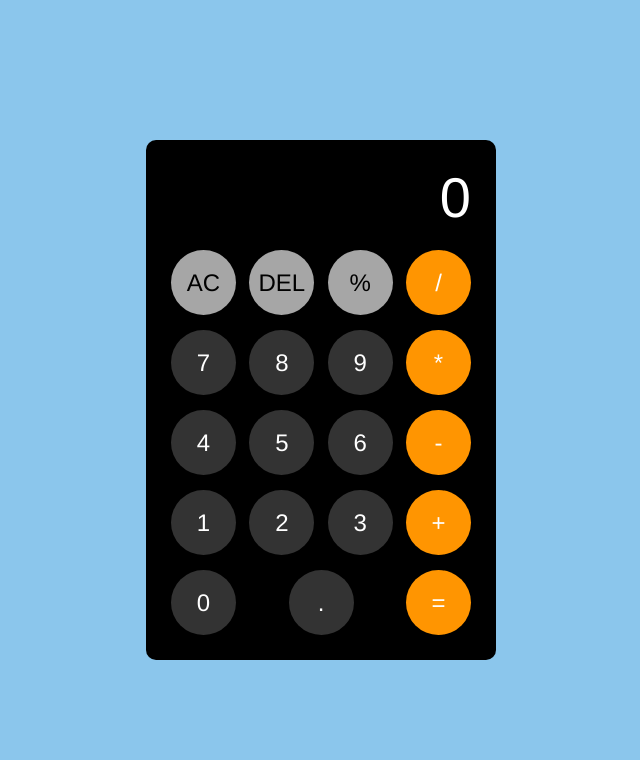
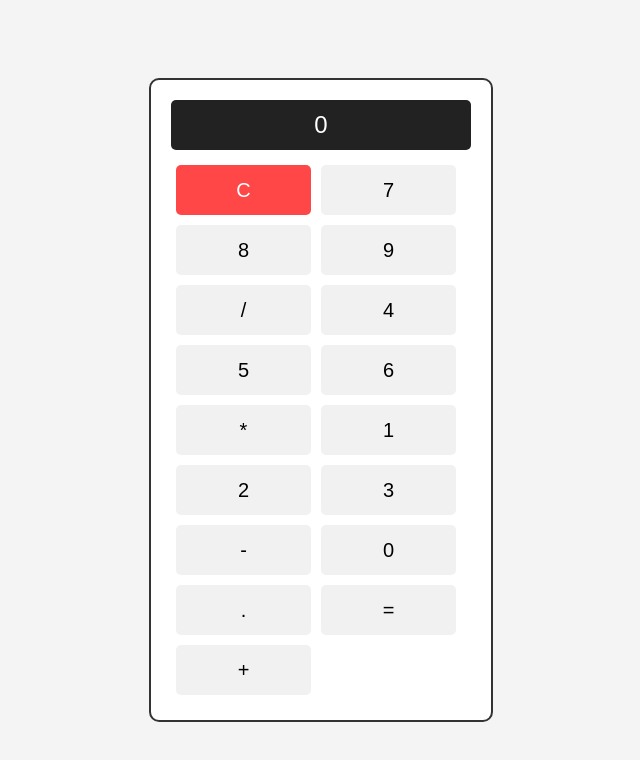
Before and after one commit to AKWANA686/Project-Calculator, a plain HTML site: page index.html in a window 1280 px wide. Shown: the whole page, without its empty margins (319-959 px from the left). Drawn offline with Linux system fonts and the light colour scheme.

Commit message:
A finished project for HOW TO MAKE A CALCULATOR

```diff
--- a/index.html
+++ b/index.html
@@ -7,33 +7,27 @@
     <link rel="stylesheet" href="style.css">
 </head>
 <body>
-    <div class="container">
-        <div class="calc-text">
-            <p name="user-input" id="user-input">0</p>
+    <div class="calculator">
+        <div class="display" id="display">0
         </div>
-        <div class="calc-keys">
-            <button type="button" class="key-others operations">AC</button>
-            <button type="button" class="key-others operations">DEL</button>
-            <button type="button" class="key-others operations">%</button>
-            <button type="button" class="key-operate operations">/</button>
-            <button type="button" class="numbers">7</button>
-            <button type="button" class="numbers">8</button>
-            <button type="button" class="numbers">9</button>
-            <button type="button" class="key-operate operations">*</button>
-            <button type="button" class="numbers">4</button>
-            <button type="button" class="numbers">5</button>
-            <button type="button" class="numbers">6</button>
-            <button type="button" class="key-operate operations">-</button>
-            <button type="button" class="numbers">1</button>
-            <button type="button" class="numbers">2</button>
-            <button type="button" class="numbers">3</button>
-            <button type="button" class="key-operate operations">+</button>
-            <button type="button" class="key-zero numbers">0</button>
-            <button type="button" class="numbers">.</button>
-            <button type="button" class="key-operate operations">=</button>
-        </div>
+        <button class="clear">C</button>
+        <button>7</button>
+        <button>8</button>
+        <button>9</button>
+        <button>/</button>
+        <button>4</button>
+        <button>5</button>
+        <button>6</button>
+        <button>*</button>
+        <button>1</button>
+        <button>2</button>
+        <button>3</button>
+        <button>-</button>
+        <button>0</button>
+        <button>.</button>
+        <button>=</button>
+        <button>+</button>
     </div>
-
     <script src="./script.js"></script>
 </body>
 </html>
--- a/script.js
+++ b/script.js
@@ -0,0 +1,114 @@
+// Functions for basic maths
+
+function add(a, b) {
+    return a + b
+}
+function subtract(a, b) {
+    return a - b
+}
+function multiply(a, b) {
+    return a * b
+}
+function divide(a, b) {
+    if (b === 0) {
+        return "Error: Cannot divide by zero!";
+    }
+    return a / b;
+}
+function exponent(a,b) {
+    return a ** b;
+}
+
+
+
+let display = document.getElementById("display");
+let currentNumber = "0";
+let firstNumber = null;
+let operator = null;
+let waitingForSecondNumber = false;
+
+function updateDisplay() {
+  display.innerText = currentNumber;
+}
+
+function inputNumber(number) {
+    if (waitingForSecondNumber) {
+        currentNumber = number;
+        waitingForSecondNumber = false;
+    } else {
+         currentNumber = currentNumber === '0' ? number : currentNumber + number;
+    }
+    updateDisplay();
+}
+
+function inputOperator(op) {
+    if (firstNumber === null) {
+        firstNumber = parseFloat(currentNumber);
+    } else if (operator) {
+        firstNumber = operate(firstNumber, parseFloat(currentNumber), operator);
+    updateDisplay();
+    }
+
+    operator = op;
+    waitingForSecondNumber = true;
+}
+
+function operate(a, b, operator) {
+    switch (operator) {
+        case "+":
+            return add(a, b);
+        case "-":
+            return subtract(a, b);
+        case "*":
+            return multiply(a, b);
+        case "/":
+            if (b === 0) {
+                alert("Cannot divide by zero!");
+                return 0;
+            }
+            return a / b;
+        default:
+            return b;
+    }
+}
+
+function handleEqual() {
+  if (firstNumber !== null && operator && !waitingForSecondNumber) {
+    const result = operate(firstNumber, parseFloat(currentNumber), operator);
+    currentNumber = result.toString();
+    firstNumber = null; // Reset after calculation
+    operator = null; // Reset operator
+    waitingForSecondNumber = false;
+    updateDisplay();
+  }
+}
+
+function handleClear() {
+  currentNumber = '0';
+  firstNumber = null;
+  operator = null;
+  waitingForSecondNumber = false;
+  updateDisplay();
+}
+
+const digitButtons = document.querySelectorAll(".calculator button");
+digitButtons.forEach(button => {
+    button.addEventListener("click", function (e) {
+        const clickedButton = e.target.innerText;
+        if (clickedButton >= "0" && clickedButton <= "9") {
+            inputNumber(clickedButton);
+        }
+
+        if (["+", "-", "*", "/"].includes(clickedButton)) {
+            inputOperator(clickedButton);
+        }
+
+        if (clickedButton === "=") {
+            handleEqual();
+        }
+
+        if (clickedButton === "C") {
+            handleClear();
+        }
+    })
+})
--- a/style.css
+++ b/style.css
@@ -1,73 +1,64 @@
-* {
+body {
+    font-family: Arial, sans-serif;
+    background-color: #f4f4f4;
+    display: flex;
+    justify-content: center;
+    align-items: center;
+    height: 100vh;
     margin: 0;
-    padding: 0;
-    font-family: "Helvetica Neue",
-        sans-serif;
-    box-sizing: border-box;
 }
 
-body {
-    background-color: #8bc6ec;
-    min-height: 100vh;
+.calculator {
     display: flex;
-    align-items: center;
-    justify-content: center;
+    flex-wrap: wrap;
+    width: 300px;
+    padding: 20px;
+    border: 2px solid #333;
+    border-radius: 10px;
+    background-color: #fff;
 }
 
-.container {
-    background: #000000;
-    padding: 25px;
-    width: 350px;
-    border-radius: 10px;
+.display {
+    width: 100%;
+    height: 50px;
+    background-color: #222;
+    color: white;
+    font-size: 24px;
+    display: flex;
+    justify-content: center;
+    align-items: center;
+    border-radius: 5px;
+    margin-bottom: 10px;
 }
-.calc-text {
-    margin-bottom: 20px;
-    padding-left: 5px;
+
+button {
+    width: 45%;
+    height: 50px;
+    font-size: 20px;
+    margin: 5px;
+    border: none;
+    background-color: #f1f1f1;
+    cursor: pointer;
+    border-radius: 5px;
+    display: flex;
+    justify-content: center;
+    align-items: center;
 }
-.calc-text p{
-    width: 100%;
-    font-size: 3.5rem;
-    text-align: end;
-    background: transparent;
-    color: #fff;
-    border: none;
-    outline: none;
-    word-wrap: break-word;
-    word-break: break-all;
+
+button:hover {
+    background-color: #ddd;
 }
-button {
-    background: #333333;
-    color: #fff;
-    font-size: 1.5rem;
-    border: none;
-    cursor: pointer;
-    height: 65px;
-    width: 65px;
+
+button.clear {
+    background-color: #ff4747;
+    color: white;
 }
-button:active,
-button:focus {
-    filter: brightness(12%);
+
+button.equal {
+    background-color: #4CAF50;
+    color: white;
 }
-.calc-keys {
-    display: flex;
-    flex-wrap: wrap;
-    gap: 15px 10px;
-    justify-content: space-between;
+
+button:active {
+    transform: scale(0.98);
 }
-.calc-keys button {
-    flex: 1 1 calc(25% - 10px);
-    max-width: calc(25% - 10px);
-    border-radius: 50%;
-}
-.key-zero {
-    flex: 2;
-    width: 50%;
-    border-radius: 30px;
-}
-.key-operate {
-    background: #ff9501;
-}
-.key-others {
-    background: #a6a6a6;
-    color: #000000;
-}
```
